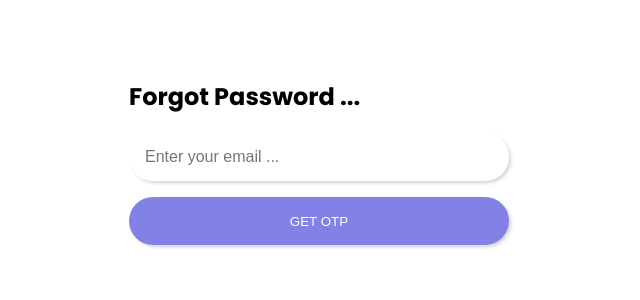
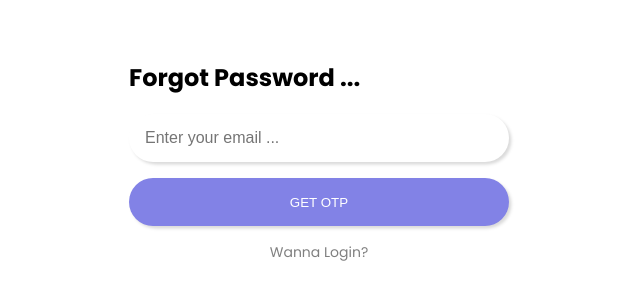
Before and after one commit to Jaimie-Dang/auth, a React (Vite) app in the folder client/: page /forget-password in a window 1280 px wide. Shown: the part 248-548 px from the top of the page, without its empty margins (321-961 px from the left). Built offline with nearby package versions, Linux system fonts and the light colour scheme.

Commit message:
Resend Password Reset OTP Part-32

```diff
--- a/client/src/Components/ForgotPassword/ForgorPassword.tsx
+++ b/client/src/Components/ForgotPassword/ForgorPassword.tsx
@@ -4,7 +4,7 @@ import styles from "./ForgotPassword.module.css";
 import { emailRegex, passwordRegex } from "../../Utils/RegEx";
 import toast from "react-hot-toast";
 import axios from "axios";
-import { useNavigate } from "react-router-dom";
+import { Link, useNavigate } from "react-router-dom";
 
 const ForgorPassword = () => {
   const [step, setstep] = useState(0);
@@ -60,6 +60,7 @@ const EmailComponent = ({ setstep }) => {
         }}
       />
       <button onClick={getOTP}>GET OTP</button>
+      <Link to="/">Wanna Login?</Link>
     </div>
   );
 };
@@ -77,7 +78,8 @@ const OTPComponent = ({ setstep }) => {
       toast.success(response.data.message);
       setstep(2);
     } catch (error: any) {
-      toast.error(error.response.data.message);
+      toast.error(error.response.data.message + " Please truy again");
+      setstep(0);
       console.log(error);
     }
   };
--- a/client/src/Components/ForgotPassword/ForgotPassword.module.css
+++ b/client/src/Components/ForgotPassword/ForgotPassword.module.css
@@ -48,6 +48,19 @@ button {
   background-color: rgb(95, 95, 230);
 }
 
+.inputContainer a {
+  color: gray;
+  font-size: 14px;
+  text-decoration: none;
+  border-bottom: 1px solid transparent;
+  transition: 0.5s;
+  align-self: center;
+}
+
+.inputContainer a:hover {
+  border-bottom: 1px solid gray;
+}
+
 .passwordContainer {
   position: relative;
   padding-inline-start: 1rem;
```
Also changed, not shown: 1 other file (tests, documents, lock files or other folders).
